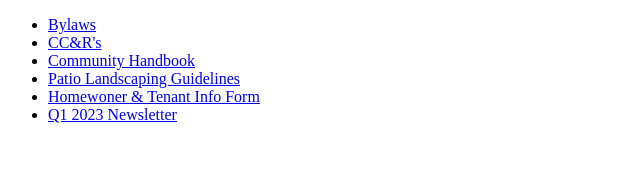
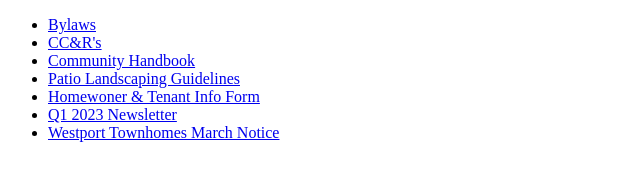
Before and after one commit to dmccraw/westport_hoa, a Gatsby site: page / in a window 1280 px wide. Shown: the whole page, without its empty margins (0-640 px from the left). Built offline with nearby package versions, Linux system fonts and the light colour scheme; Gatsby itself is replaced by a stand-in of ours.

Commit message:
add Westport Townhomes March Notice document

```diff
--- a/src/pages/index.js
+++ b/src/pages/index.js
@@ -20,12 +20,16 @@ export default function Home() {
       </li>
       <li>
         <Link to="/documents/Homewoner & Tenant Info Form.pdf">
-        Homewoner & Tenant Info Form
+          Homewoner & Tenant Info Form
         </Link>
       </li>
-
       <li>
         <Link to="/newsletters/q1_2023.pdf">Q1 2023 Newsletter</Link>
+      </li>
+      <li>
+        <Link to="/newsletters/Westport Townhomes March Notice.pdf">
+          Westport Townhomes March Notice
+        </Link>
       </li>
     </ul>
   );
```
Also changed, not shown: 1 other file.
